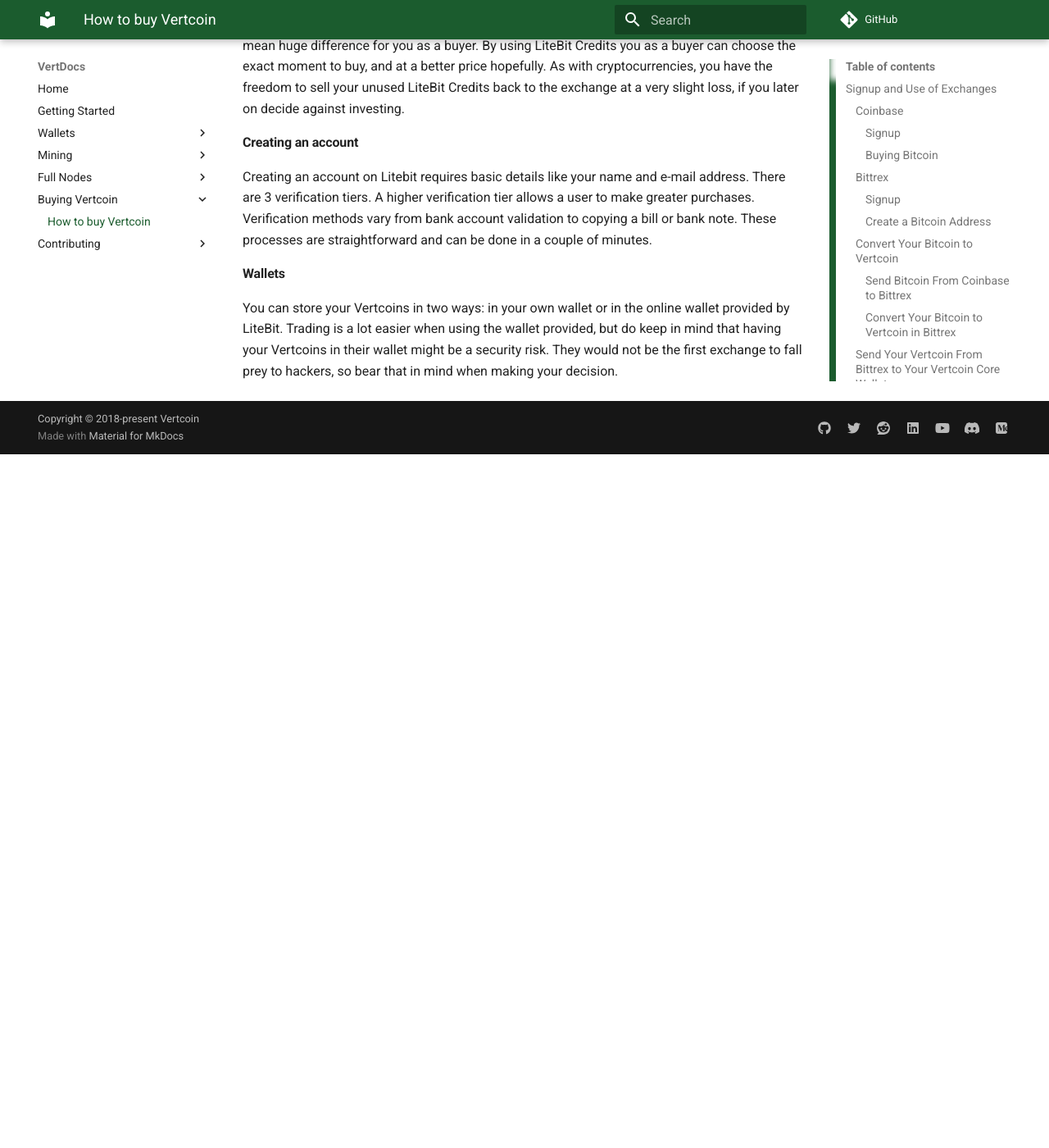
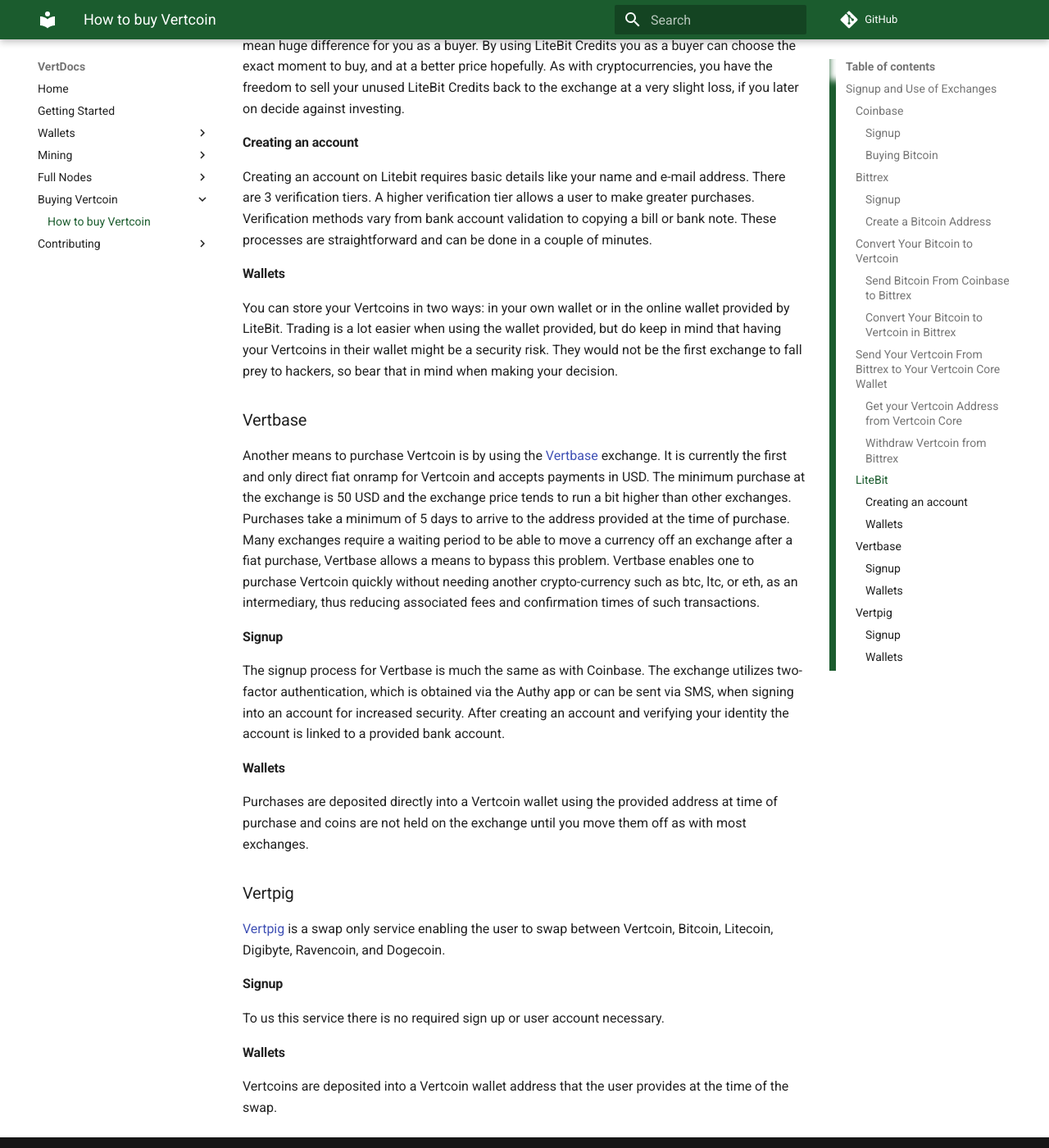
Before and after one commit to vertcoin-project/VertDocs, an MkDocs documentation site: the page built from docs/BuyingVertcoin/How-to-buy-Vertcoin.md, in a window 1280 px wide and 1400 px high, scrolled down 3342 px. Shown: the whole window at 82% size. Built offline with MkDocs 1.6.1 and Material for MkDocs 9.7.7, drawn with Linux system fonts in a browser that asks for light colours; comment, search, counter and statistics services are not loaded; old or Windows-style settings are respelled for this version of MkDocs; before the commit the page ends 3896 px from its top, so only the background shows below that.

Commit message:
Update How-to-buy-Vertcoin.md
addition of Vertbase and Vertpig on How-to-buy-Vertcoin.md

```diff
--- a/docs/BuyingVertcoin/How-to-buy-Vertcoin.md
+++ b/docs/BuyingVertcoin/How-to-buy-Vertcoin.md
@@ -85,6 +85,24 @@
 #### Creating an account
 Creating an account on Litebit requires basic details like your name and e-mail address. There are 3 verification tiers. A higher verification tier allows a user to make greater purchases. Verification methods vary from bank account validation to copying a bill or bank note. These processes are straightforward and can be done in a couple of minutes.
 
+#### Wallets
+You can store your Vertcoins in two ways: in your own wallet or in the online wallet provided by LiteBit. Trading is a lot easier when using the wallet provided, but do keep in mind that having your Vertcoins in their wallet might be a security risk. They would not be the first exchange to fall prey to hackers, so bear that in mind when making your decision.
+
+### Vertbase
+Another means to purchase Vertcoin is by using the [Vertbase](https://www.vertbase.com/) exchange. It is currently the first and only direct fiat onramp for Vertcoin and accepts payments in USD. The minimum purchase at the exchange is 50 USD and the exchange price tends to run a bit higher than other exchanges. Purchases take a minimum of 5 days to arrive to the address provided at the time of purchase.
+Many exchanges require a waiting period to be able to move a currency off an exchange after a fiat purchase, Vertbase allows a means to bypass this problem. Vertbase enables one to purchase Vertcoin quickly without needing another crypto-currency such as btc, ltc, or eth, as an intermediary, thus reducing associated fees and confirmation times of such transactions.
+
+#### Signup
+The signup process for Vertbase is much the same as with Coinbase. The exchange utilizes two-factor authentication, which is obtained via the Authy app or can be sent via SMS, when signing into an account for increased security. After creating an account and verifying your identity the account is linked to a provided bank account.
 
 #### Wallets
-You can store your Vertcoins in two ways: in your own wallet or in the online wallet provided by LiteBit. Trading is a lot easier when using the wallet provided, but do keep in mind that having your Vertcoins in their wallet might be a security risk. They would not be the first exchange to fall prey to hackers, so bear that in mind when making your decision.
+Purchases are deposited directly into a Vertcoin wallet using the provided address at time of purchase and coins are not held on the exchange until you move them off as with most exchanges.
+
+### Vertpig
+[Vertpig](https://www.vertpig.com/) is a swap only service enabling the user to swap between Vertcoin, Bitcoin, Litecoin, Digibyte, Ravencoin, and Dogecoin.
+
+#### Signup
+To us this service there is no required sign up or user account necessary.
+
+#### Wallets
+Vertcoins are deposited into a Vertcoin wallet address that the user provides at the time of the swap.
```
